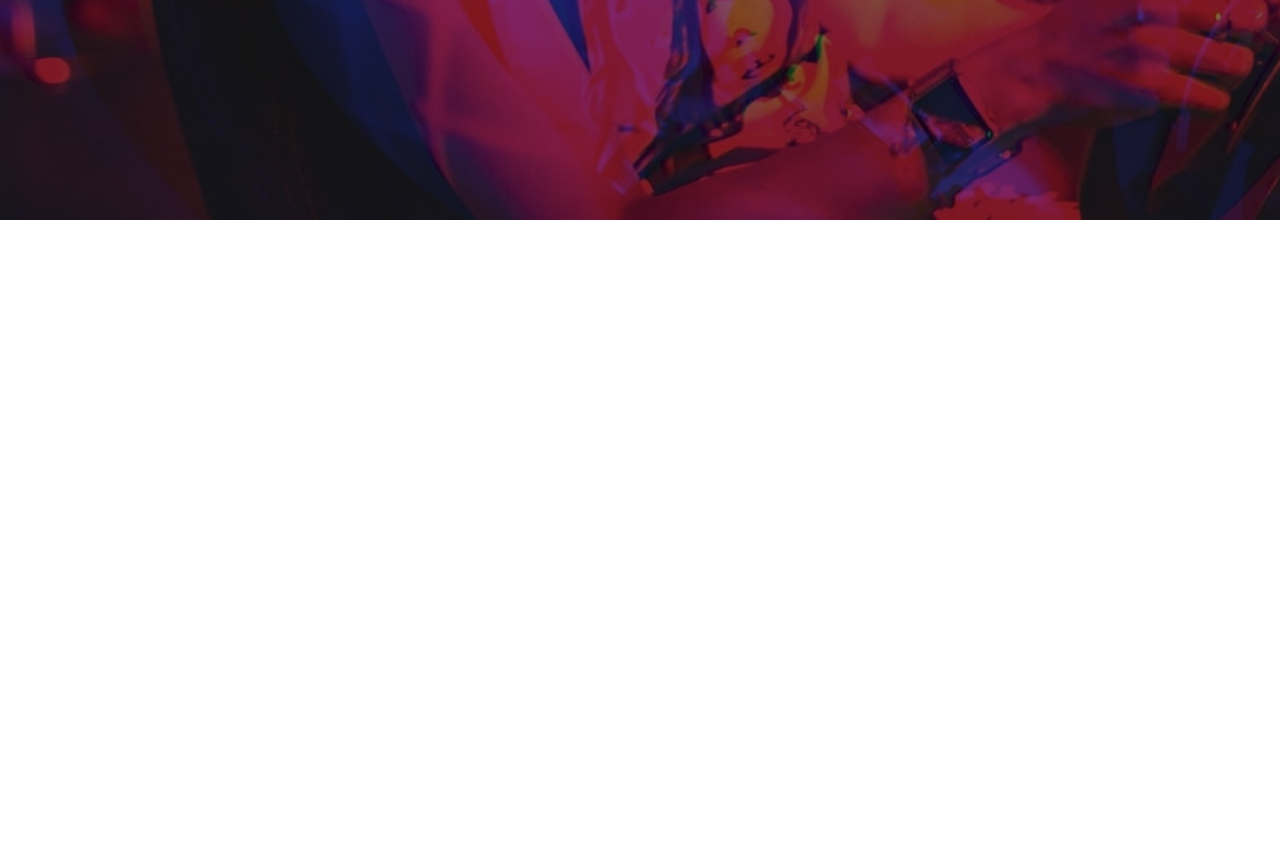
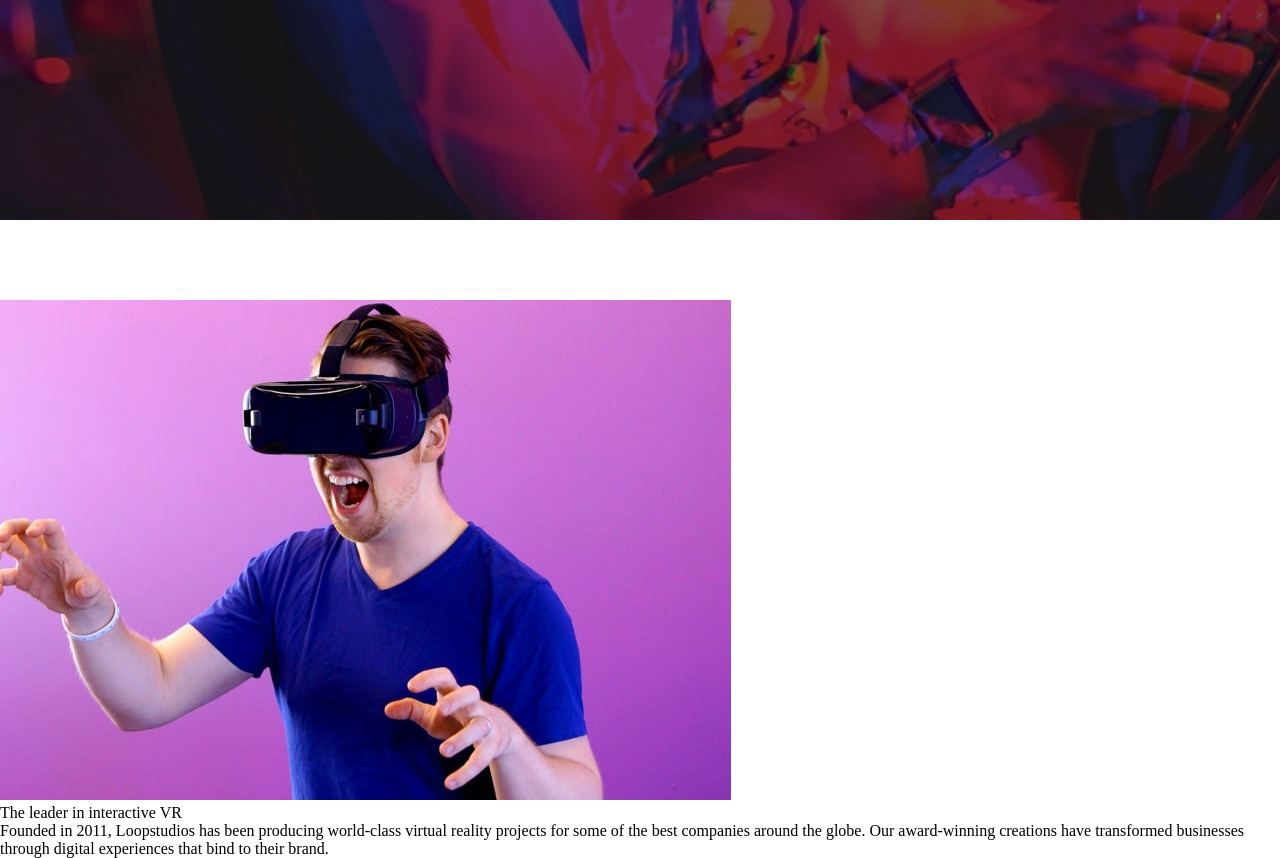
Before and after one commit to id-dev3/LoopStudios-landing-page, a plain HTML site: page index.html in a window 1280 px wide. Shown: the part 580-1438 px from the top of the page. Before the commit the page ends 880 px from the top, so only its background shows below. Drawn offline with Linux system fonts and the light colour scheme.

Commit message:
Making the first main section

```diff
--- a/index.html
+++ b/index.html
@@ -47,20 +47,31 @@
     </section>
 
   </header>
-  <!--
+
+  <main>
+    <section class="first-section">
+      <div class="picture">
+        <img src="./assets/images/desktop/image-interactive.jpg" alt="A person wearing a VR headset">
+      </div>
+      <div class="texts">
+        <p class="header">The leader in interactive VR</p>
+        <p class="text">
+          Founded in 2011, Loopstudios has been producing world-class virtual reality
+          projects for some of the best companies around the globe. Our award-winning
+          creations have transformed businesses through digital experiences that bind
+          to their brand.
+        </p>
+      </div>
+    </section>
+  </main>
 
 
 
 
 
-  Immersive experiences that deliver
 
-  The leader in interactive VR
 
-  Founded in 2011, Loopstudios has been producing world-class virtual reality
-  projects for some of the best companies around the globe. Our award-winning
-  creations have transformed businesses through digital experiences that bind
-  to their brand.
+  <!--
 
   Our creations
 
--- a/scss/styles.scss
+++ b/scss/styles.scss
@@ -72,3 +72,9 @@ header{
         }
     }
 }
+
+main{
+    .first-section{
+
+    }
+}
```
